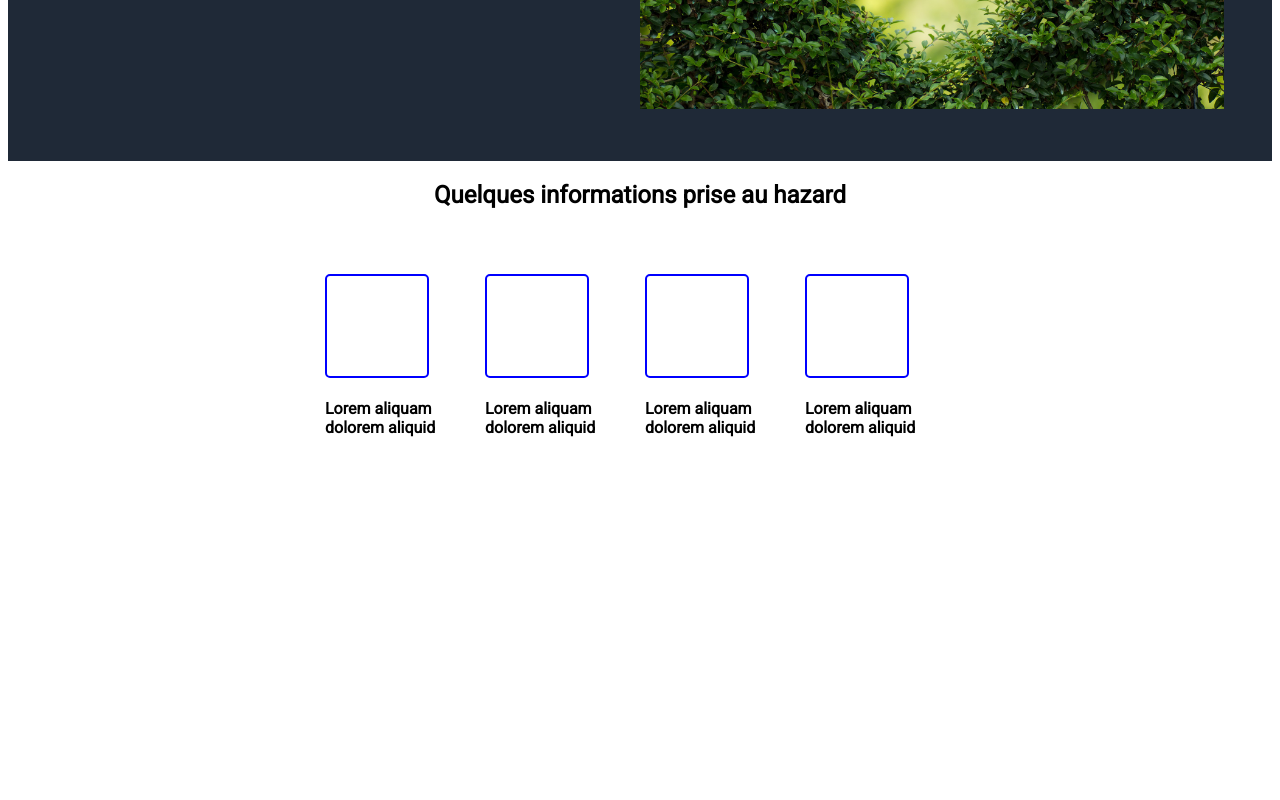
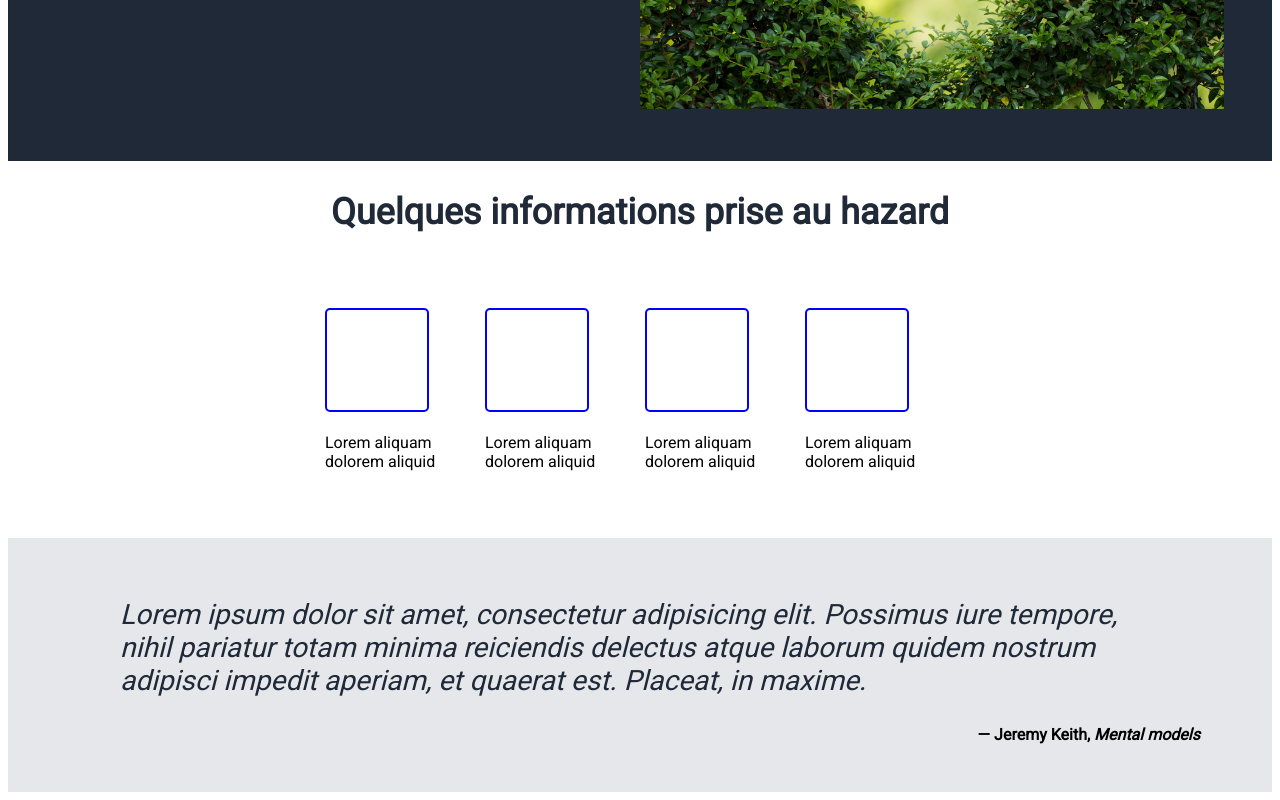
Before and after one commit to PatouVIDEGNON/Landing-page-TOP, a plain HTML site: page index.html in a window 1280 px wide. Shown: the part 393-1193 px from the top of the page. Before the commit the page ends 905 px from the top, so only its background shows below. Drawn offline with Linux system fonts and the light colour scheme.

Commit message:
la quotation style est realisé

```diff
--- a/index.html
+++ b/index.html
@@ -54,7 +54,21 @@
             </div>
         </div>
     </section>
-    <section id="quotation"></section>
+    <section id="quotation">
+
+<figure class="quote">
+    <blockquote>
+        Lorem ipsum dolor sit amet, consectetur
+            adipisicing elit. Possimus iure tempore,
+            nihil pariatur totam minima reiciendis delectus
+            atque laborum quidem nostrum adipisci
+            impedit aperiam, et quaerat est. Placeat, in maxime.
+        </i>
+    </blockquote>
+    <figcaption>
+      &mdash; Jeremy Keith, <cite>Mental models</cite>  </figcaption>
+
+    </section>
     <section id="CAT"></section>
     <footer id="footer"></footer>
 </body>
--- a/style.css
+++ b/style.css
@@ -87,6 +87,12 @@ color: white;
     align-items: center;
 }
 
+#section-cards >h1{
+    font-size: 36px;
+    font-weight: bolder;
+    color: #1f2937;
+}
+
 .cards{
     height: 100px;
     width: 100px;
@@ -104,4 +110,23 @@ color: white;
 .cards_container > div > h4{
         max-width: 150px;
         min-width: 120px;
+        font-weight: 100;
 }
+
+#quotation{
+    background-color: #e5e7eb;
+    padding: 32px;
+
+}
+
+blockquote{
+    font-size: 28px;
+    font-style: italic;
+    font-weight:100;
+    color: #1F2937;
+}
+
+figcaption{
+    text-align: right;
+    font-weight: bolder;
+}
```
